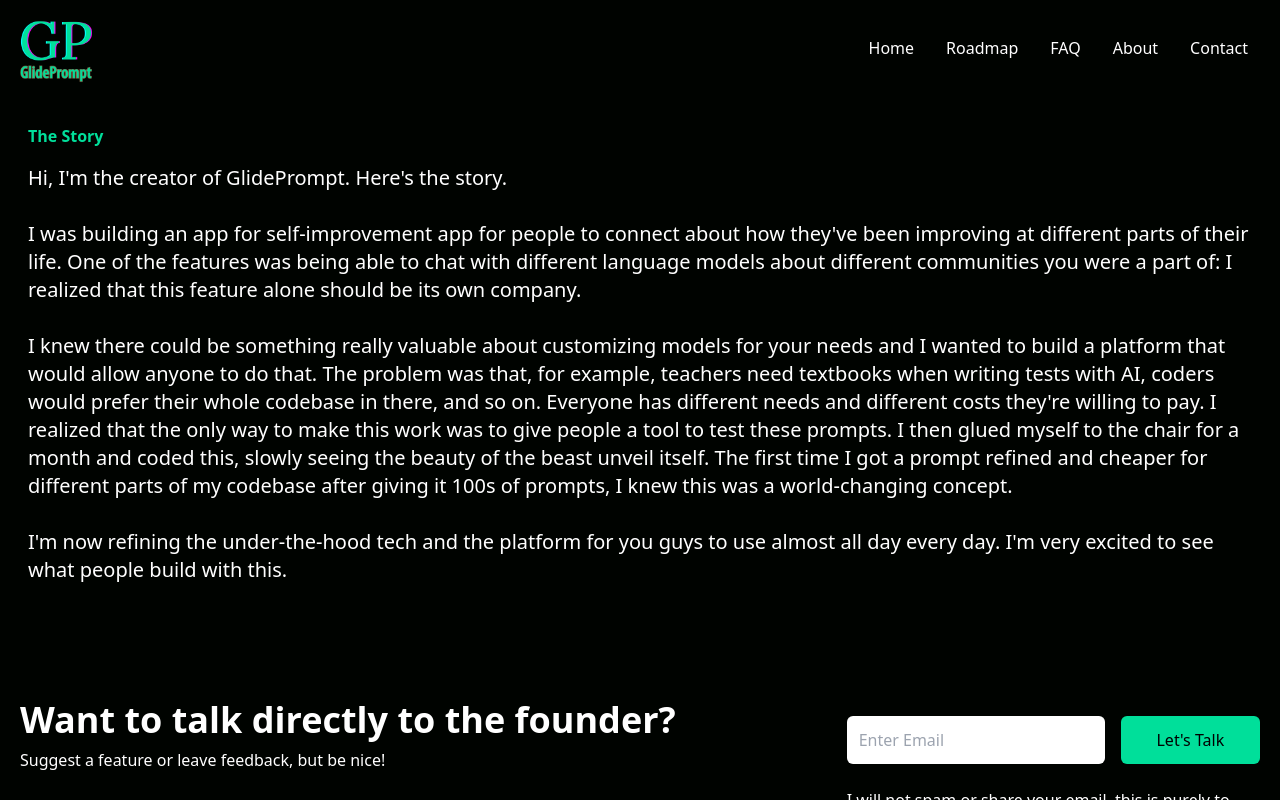
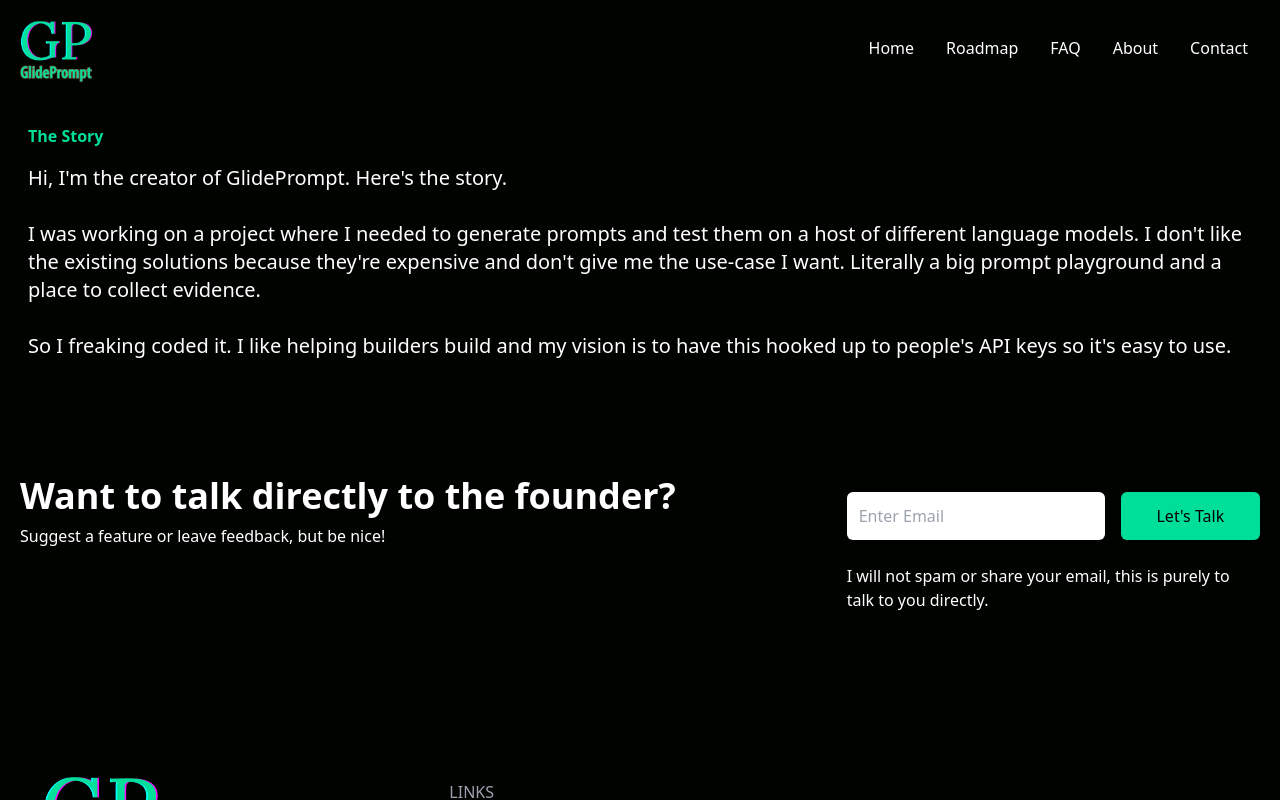
Before and after one commit to galcohavy10/GlidePrompt, a React (Create React App) app in the folder src/frontend/: page / in a window 1280 px wide. Both pictures are taken after a click on the item "About". Shown: the top 800 px of the page. Built offline with nearby package versions, Linux system fonts and the light colour scheme.

Commit message:
Update About.jsx

```diff
--- a/src/frontend/src/components/About.jsx
+++ b/src/frontend/src/components/About.jsx
@@ -13,17 +13,10 @@
         </p>
         <p className='text-xl font-medium p-2'>
         Hi, I'm the creator of GlidePrompt. Here's the story.
-        <br /> <br /> I was building an app for self-improvement app for people
-        to connect about how they've been improving at different parts of their life.
-        One of the features was being able to chat with different language models about
-        different communities you were a part of: I realized that this feature alone should be its own company.
-        <br /> <br /> I knew there could be something really valuable about customizing models for your needs
-        and I wanted to build a platform that would allow anyone to do that.
-        The problem was that, for example, teachers need textbooks when writing tests with AI,
-        coders would prefer their whole codebase in there, and so on. Everyone has different needs and different costs they're willing to pay. I realized that the only way to make this work
-        was to give people a tool to test these prompts.
-        I then glued myself to the chair for a month and coded this, slowly seeing the beauty of the beast unveil itself. The first time I got a prompt refined and cheaper for different parts of my codebase after giving it 100s of prompts, I knew this was a world-changing concept. <br /> <br />I'm now refining the under-the-hood tech and the platform for you guys to use almost all day every day. I'm very excited to see what people build with this.
-     </p>
+        <br /> <br /> I was working on a project where I needed to generate prompts and test them on a host of different language models. I don't like the existing solutions because they're expensive and don't give me the use-case I want. Literally a big prompt playground and a place to collect evidence.
+        <br /> <br /> So I freaking coded it.
+        I like helping builders build and my vision is to have this hooked up to people's API keys so it's easy to use.
+       </p>
 
      {/* <div className='flex items-center space-x-4 py-10'>
     <div className='w-24 h-24 md:w-32 md:h-32 rounded-full overflow-hidden'>
```
